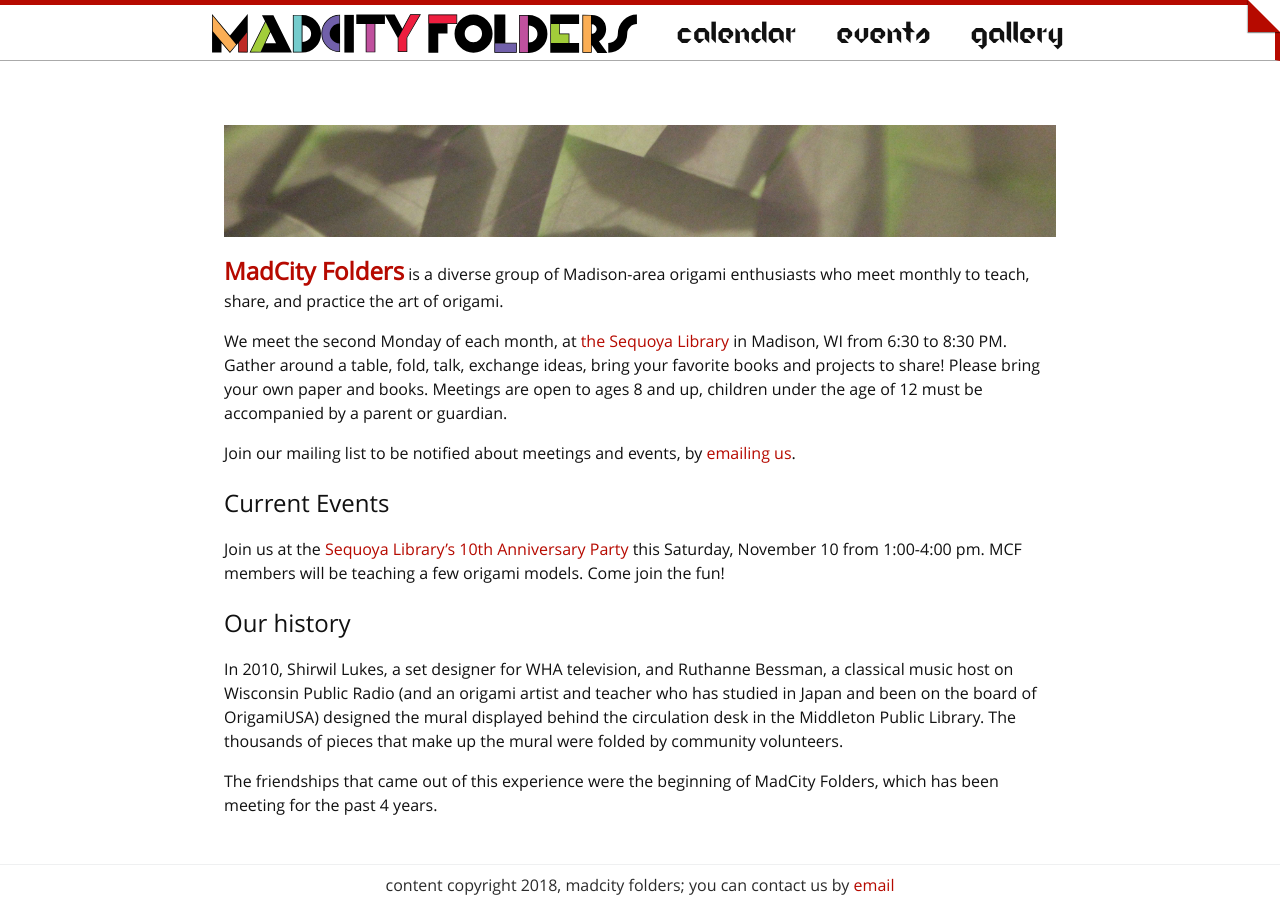
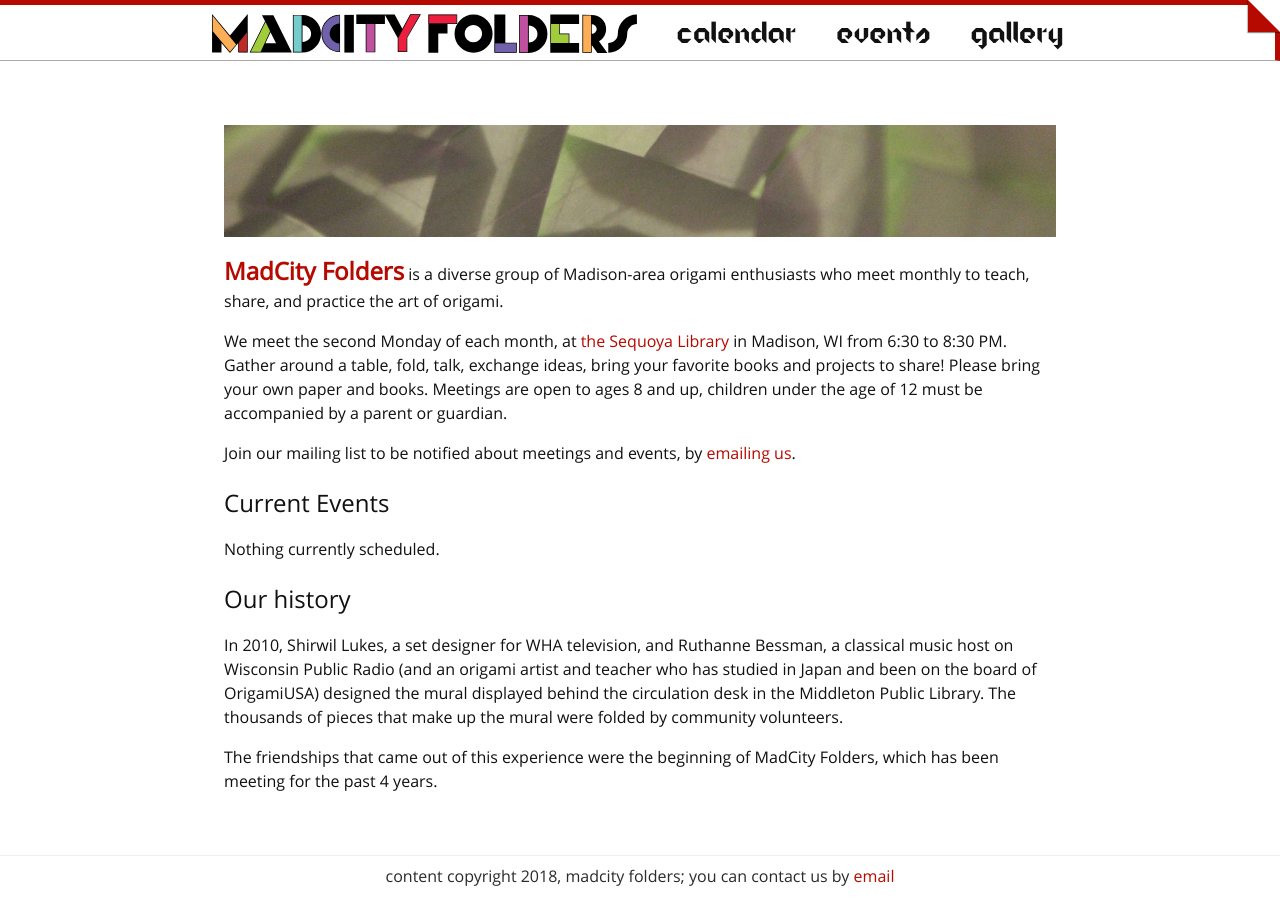
Before and after one commit to MadCityFolders/madcityfolders.github.io, a Jekyll site: the page built from index.md, in a window 1280 px wide. Built offline with Jekyll 4.4.1, drawn with Linux system fonts in a browser that asks for light colours; nearby versions of some CDN libraries; comment, search, counter and statistics services are not loaded.

Commit message:
Update index.md

```diff
--- a/index.md
+++ b/index.md
@@ -15,9 +15,7 @@ Meetings are open to ages 8 and up, children under the age of 12 must be accompa
 Join our mailing list to be notified about meetings and events, by [emailing us](mailto:madcityfolders@gmail.com).
 
 ## Current Events
-Join us at the [Sequoya Library’s 10th Anniversary Party](https://www.madisonpubliclibrary.org/events/sequoya-library-10th-anniversary-party-1195361) this Saturday, November 10 from 1:00-4:00 pm.
-MCF members will be teaching a few origami models.
-Come join the fun!
+Nothing currently scheduled.
 
 ## Our history
 
```
